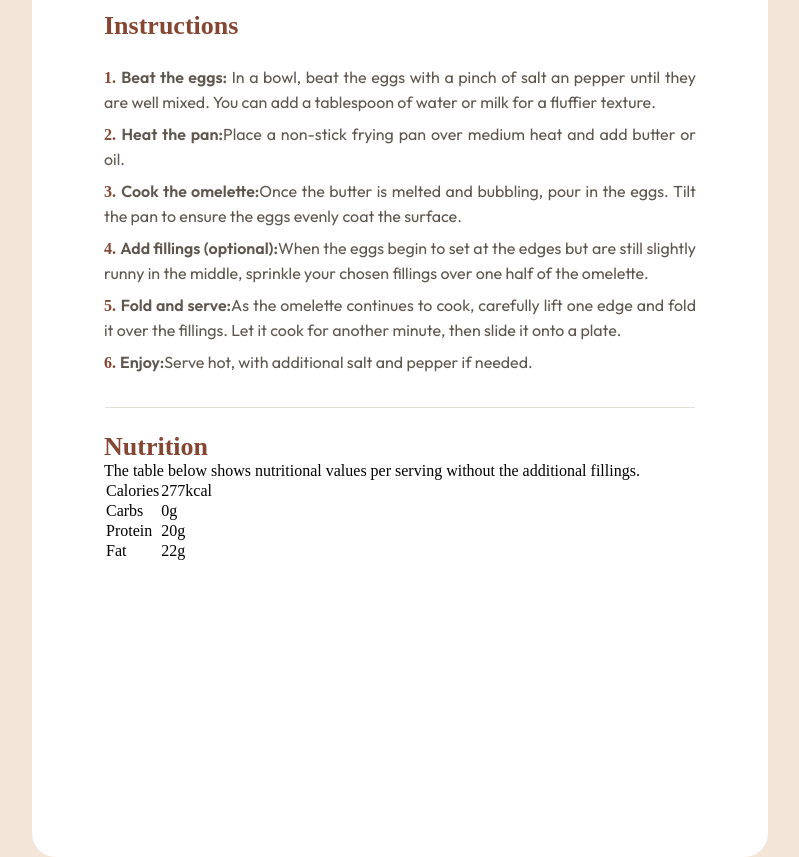
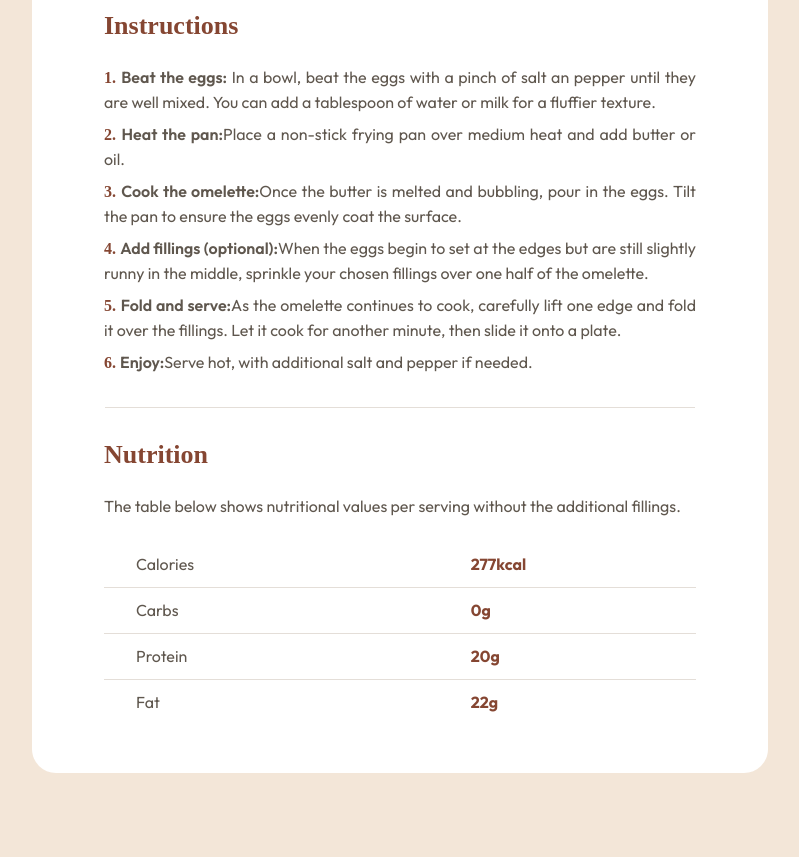
Before and after one commit to mr-manasdas/recipe-page, a plain HTML site: page index.html in a window 1280 px wide. Shown: the part 1025-1882 px from the top of the page, without its empty margins (240-1039 px from the left). After the commit the page ends 1798 px from the top, so only its background shows below. Drawn offline with Linux system fonts and the light colour scheme.

Commit message:
style nutrition

```diff
--- a/css/recipe.css
+++ b/css/recipe.css
@@ -1,6 +1,6 @@
 .recipe {
     width:736px;
-    height: 1882px;
+    height: auto;
     background-color: #ffffff;
     border-radius: 24px;
     padding: 40px;
@@ -159,3 +159,54 @@ img {
 .instructions > ol > li > span {
     font-weight: 600;
 }
+
+/* nutrition */
+
+.nutrition {
+    padding: 8px 0px;
+    display:flex;
+    flex-direction: column;
+    gap: 24px;
+    align-items: flex-start;
+}
+
+.sub-head {
+    font-family: var(--outfit);
+    font-weight:400;
+    font-size:16px;
+    line-height: 24px;
+    color:var(--stone-600);
+}
+
+table {
+      width: 100%;
+      border-collapse: collapse;
+}
+
+tr {
+    border-bottom: 1px solid var(--stone-150);
+}
+
+td {
+    font-family: var(--outfit);
+    font-size: 16px;
+    line-height: auto;
+    padding:12px 0px 13px 0px;
+}
+
+td:first-child {
+    text-align: left;
+    color:var(--stone-600);
+    font-weight:400;
+    padding-left: 32px;
+}
+
+td:last-child {
+    text-align: left;
+    font-weight: 700;
+    color: var(--brown-800);
+}
+
+tr:last-child {
+    border-bottom: none;
+}
--- a/index.html
+++ b/index.html
@@ -72,10 +72,9 @@
       <section class="nutrition align-start">
         <p class="sec-head">Nutrition</p>
 
-        <p>The table below shows nutritional values per serving without the additional fillings.</p>
+        <p class="sub-head">The table below shows nutritional values per serving without the additional fillings.</p>
 
         <table>
-          <tbody>
             <tr>
               <td>Calories</td>
               <td>277kcal</td>
@@ -92,7 +91,6 @@
               <td>Fat</td>
               <td>22g</td>
             </tr>
-          </tbody>
         </table>
       </section>
     </main>
```
